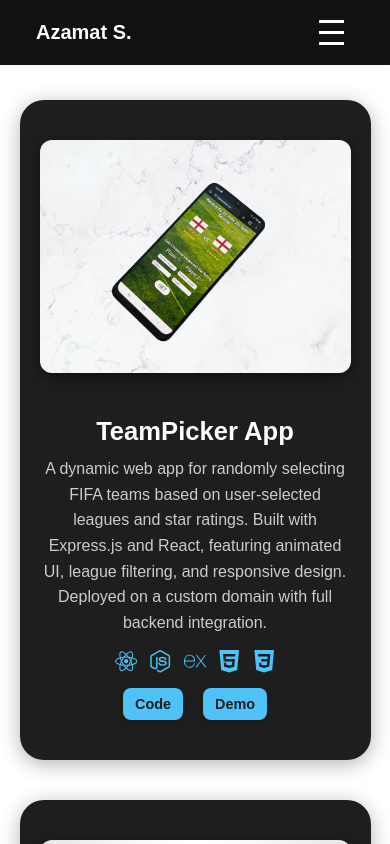
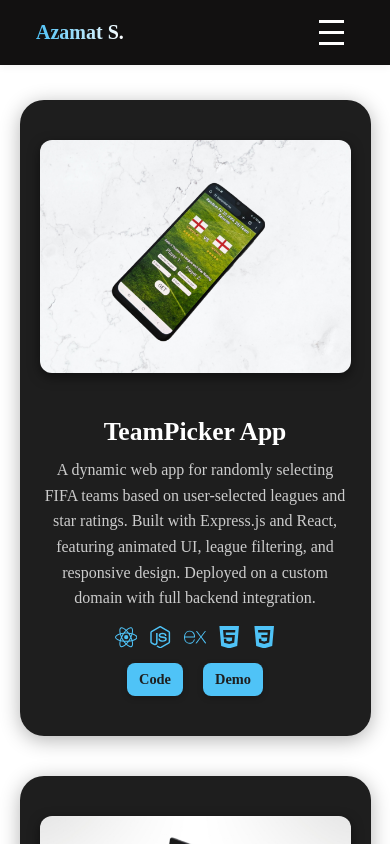
Before and after one commit to AzaS31/My-Portfolio, a React (Vite) app: page / in a window 390 px wide. Shown: the top 844 px of the page. Built offline with nearby package versions, Linux system fonts and the light colour scheme.

Commit message:
final version

```diff
--- a/src/components/header.css
+++ b/src/components/header.css
@@ -74,13 +74,6 @@
 }
 
 @media (max-width: 768px) {
-    .logo {
-        background: none !important;
-        -webkit-text-fill-color: #fff !important;
-        color: #fff !important;
-        animation: none !important;
-    }
-
     .nav {
         position: absolute;
         top: 100%;
--- a/src/index.css
+++ b/src/index.css
@@ -3,11 +3,3 @@
   padding: 0;
   box-sizing: border-box;
 }
-
-html, body {
-  background-color: #ffffff;
-  color: #000000;
-  margin: 0;
-  padding: 0;
-  font-family: sans-serif;
-}
```
